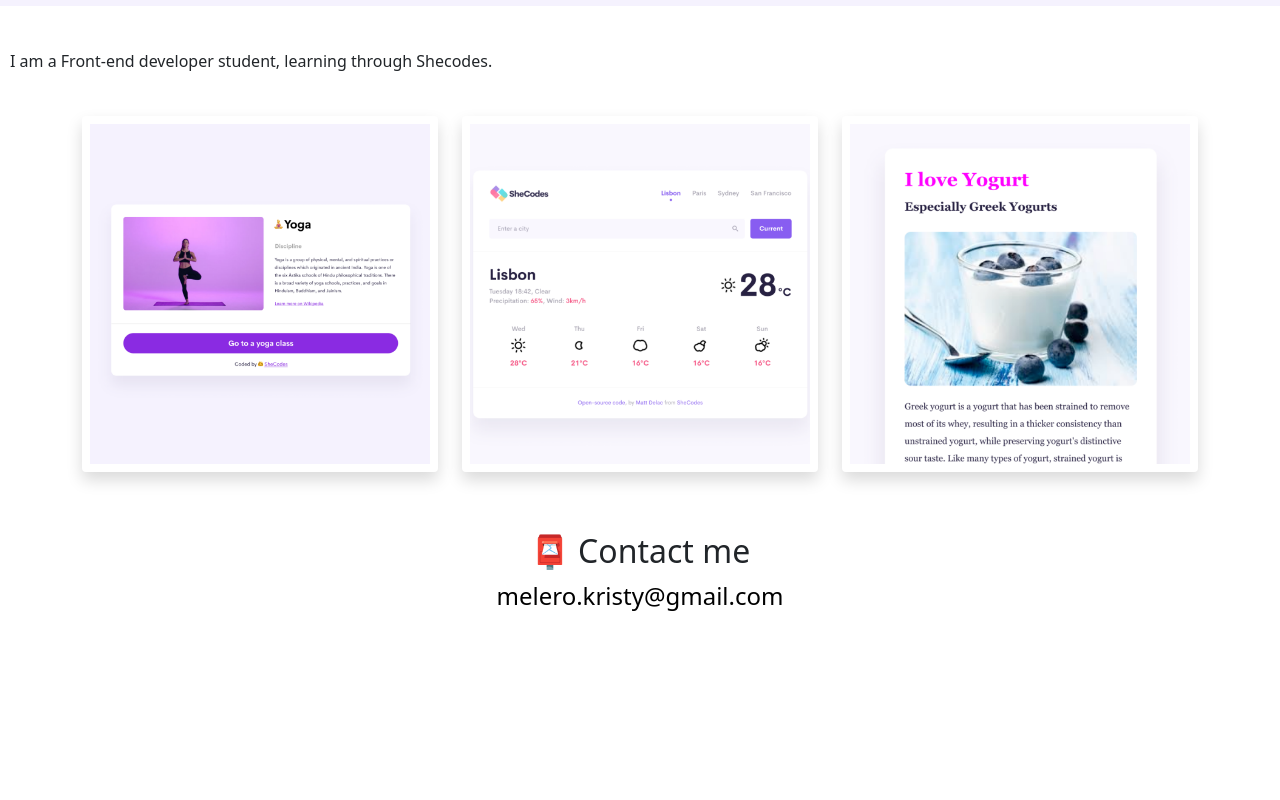
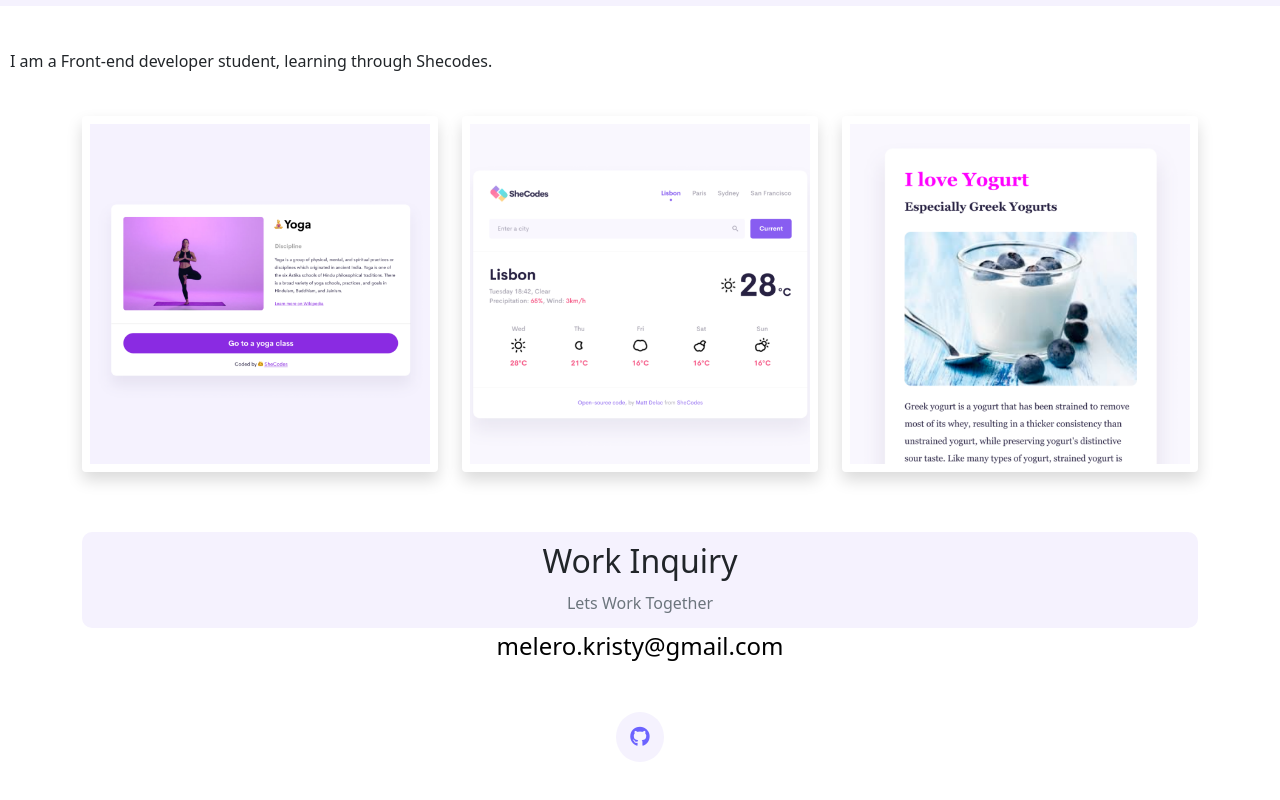
Before and after one commit to melerokristy/kristy-melero-portfolio, a website: page aboutme.html in a window 1280 px wide. Shown: the part 468-1268 px from the top of the page. Before the commit the page ends 1142 px from the top, so only its background shows below. Drawn offline with nearby package versions, Linux system fonts and the light colour scheme.

Commit message:
updated footer

```diff
--- a/aboutme.html
+++ b/aboutme.html
@@ -85,10 +85,22 @@
         </div>
       </div>
       <footer>
-        <h2>📮 Contact me</h2>
-        <a href="mailto:melero.kristy@gamil.com" class="email-link">
-          melero.kristy@gmail.com
-        </a>
+        <div class="contact-box">
+          <div class="work-inquiry">
+            <h2>Work Inquiry</h2>
+            <p class="text-muted">Lets Work Together</p>
+          </div>
+        </div>
+        <div class="d-flex justify-content-center mb-5">
+          <a href="mailto:melero.kristy@gamil.com" class="email-link">
+            melero.kristy@gmail.com
+          </a>
+        </div>
+        <div class="social-links d-flex justify-content-center">
+          <a href="https://github.com/melerokristy">
+            <i class="fab fa-github"></i>
+          </a>
+        </div>
       </footer>
     </div>
   </body>
```
Also changed, not shown: contact.html (+16 -4 lines).
